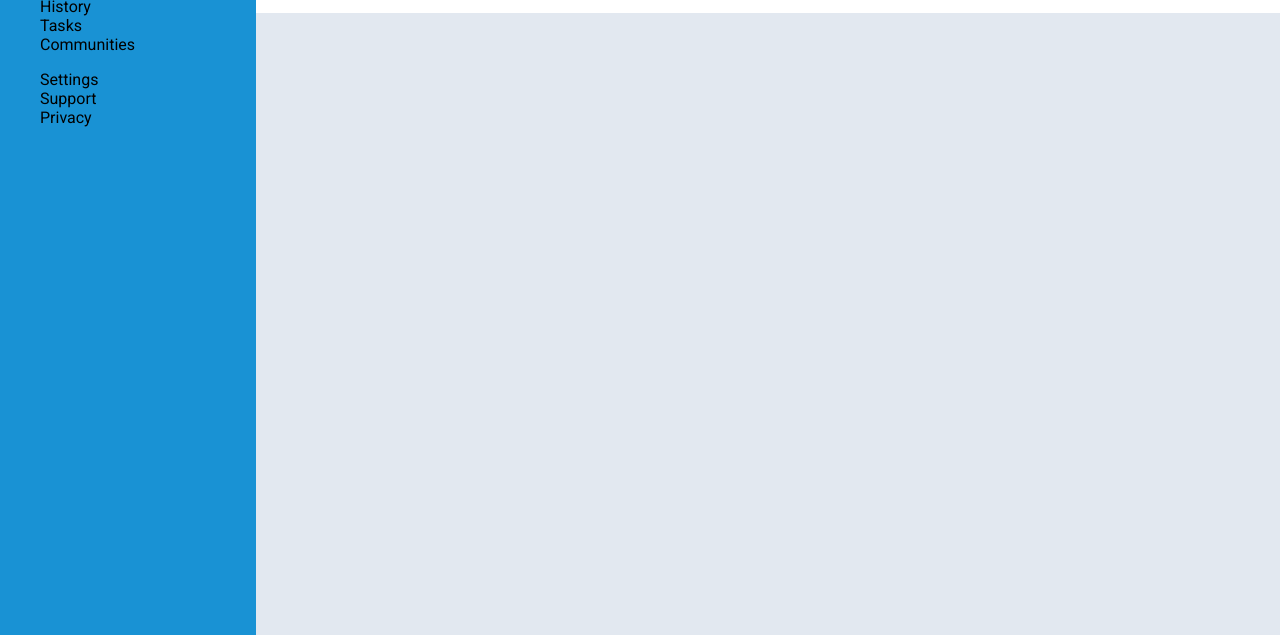
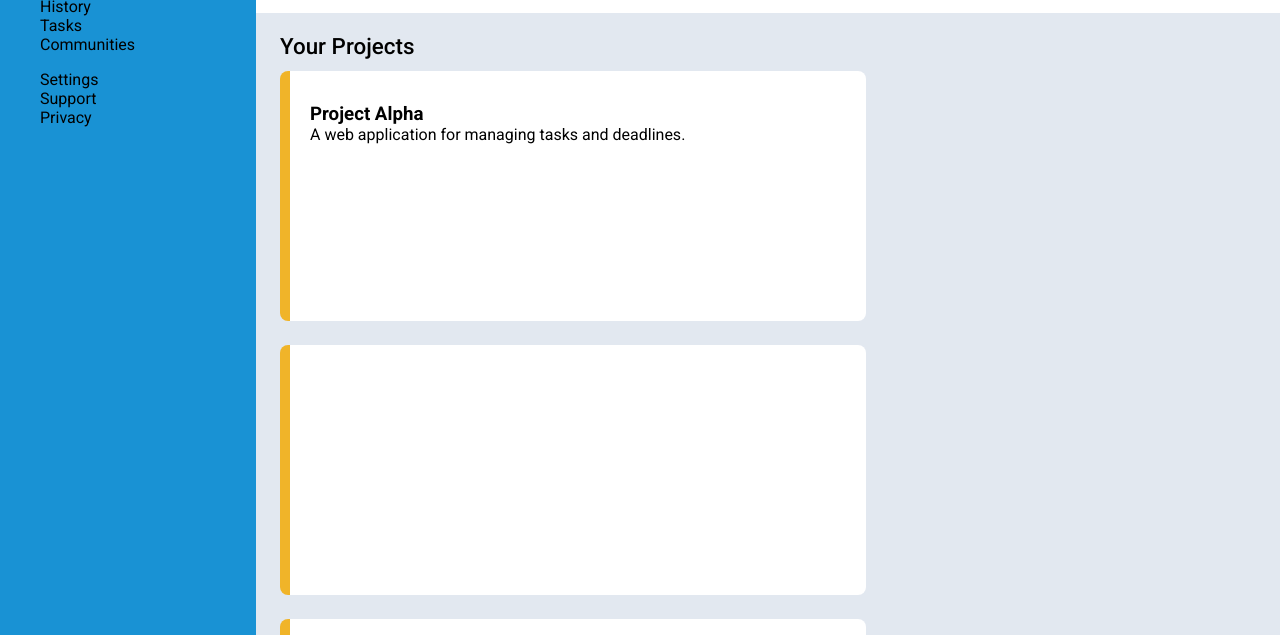
Before and after one commit to SBNKy/admin-dashboard, a plain HTML site: page index.html in a window 1280 px wide. Shown: the part 165-800 px from the top of the page. Drawn offline with Linux system fonts and the light colour scheme.

Commit message:
add html structure for projects section and basic styling

```diff
--- a/index.html
+++ b/index.html
@@ -100,8 +100,26 @@
                     </ul>
                 </div>
             </aside>
-
-            <main></main>
+            <main>
+                <div class="main-left-container">
+                    <h2 class="project-text">Your Projects</h2>
+                    <div class="projects-container">
+                        <div class="project-card">
+                            <h3 class="project-card-title">Project Alpha</h3>
+                            <p class="project-card-description">
+                                A web application for managing tasks and
+                                deadlines.</p>
+                            <div class="card-icons"></div>
+                        </div>
+                        <div class="project-card"></div>
+                        <div class="project-card"></div>
+                        <div class="project-card"></div>
+                        <div class="project-card"></div>
+                        <div class="project-card"></div>
+                    </div>
+                </div>
+                <div class="main-right-container"></div>
+            </main>
         </div>
     </body>
 </html>
--- a/style.css
+++ b/style.css
@@ -1,6 +1,7 @@
 :root {
-    --sidebar-bg-color: #1992D4;
-    --main-bg-color: #E2E8F0;
+    --sidebar-bg-color: #1992d4;
+    --main-bg-color: #e2e8f0;
+    --card-border-color: #F0B429;
 }
 
 body {
@@ -10,15 +11,19 @@ body {
     box-sizing: border-box;
 }
 
-button, input {
-    font-family: inherit
+button,
+input {
+    font-family: inherit;
 }
 
 ul li {
     list-style-type: none;
 }
 
-h1 {
+h1,
+h2,
+h3,
+h4 {
     margin: 0;
 }
 
@@ -38,13 +43,15 @@ header {
     display: grid;
     grid-template-rows: auto auto;
     padding: 0px 32px;
+    box-shadow: 0 1px 2px rgba(0, 0, 0, 0.07), 0 2px 4px rgba(0, 0, 0, 0.07),
+        0 4px 8px rgba(0, 0, 0, 0.07), 0 8px 16px rgba(0, 0, 0, 0.07),
+        0 16px 32px rgba(0, 0, 0, 0.07), 0 32px 64px rgba(0, 0, 0, 0.07);
 }
 
 .header-bar {
     display: grid;
     grid-template-columns: 3fr 1fr;
 }
-
 
 .header-search-bar {
     display: flex;
@@ -72,7 +79,7 @@ header {
 }
 
 .username {
-    font-size: 1.2rem;;
+    font-size: 1.2rem;
 }
 
 .user-avatar {
@@ -122,7 +129,7 @@ header {
     min-width: 120px;
     letter-spacing: 0.5px;
     box-shadow: 0 4px 6px rgba(0, 0, 0, 0.1);
-    transition: transform 0.2s ease
+    transition: transform 0.2s ease;
 }
 
 .header-button:hover {
@@ -133,11 +140,35 @@ header {
     transform: translateY(1px);
 }
 
+main {
+    background-color: var(--main-bg-color);
+    display: grid;
+    grid-template-columns: 1.5fr 1fr;
+    padding: 20px 24px;
+}
+
+.project-text {
+    font-size: 1.4rem;
+    font-weight: 500;
+}
+
+.projects-container {
+    display: grid;
+    grid-template-columns: repeat(auto-fit, minmax(300px, 1fr));
+    gap: 24px;
+    padding: 12px 0;
+}
+
+.project-card {
+    box-sizing: border-box;
+    background-color: white;
+    border-left: 10px solid var(--card-border-color);
+    border-radius: 8px;
+    height: 250px;
+    padding: 32px 20px;
+}
+
 aside {
     background-color: var(--sidebar-bg-color);
     grid-area: 1 / 1 / 3 / 2;
 }
-
-main {
-    background-color: var(--main-bg-color);
-}
```
